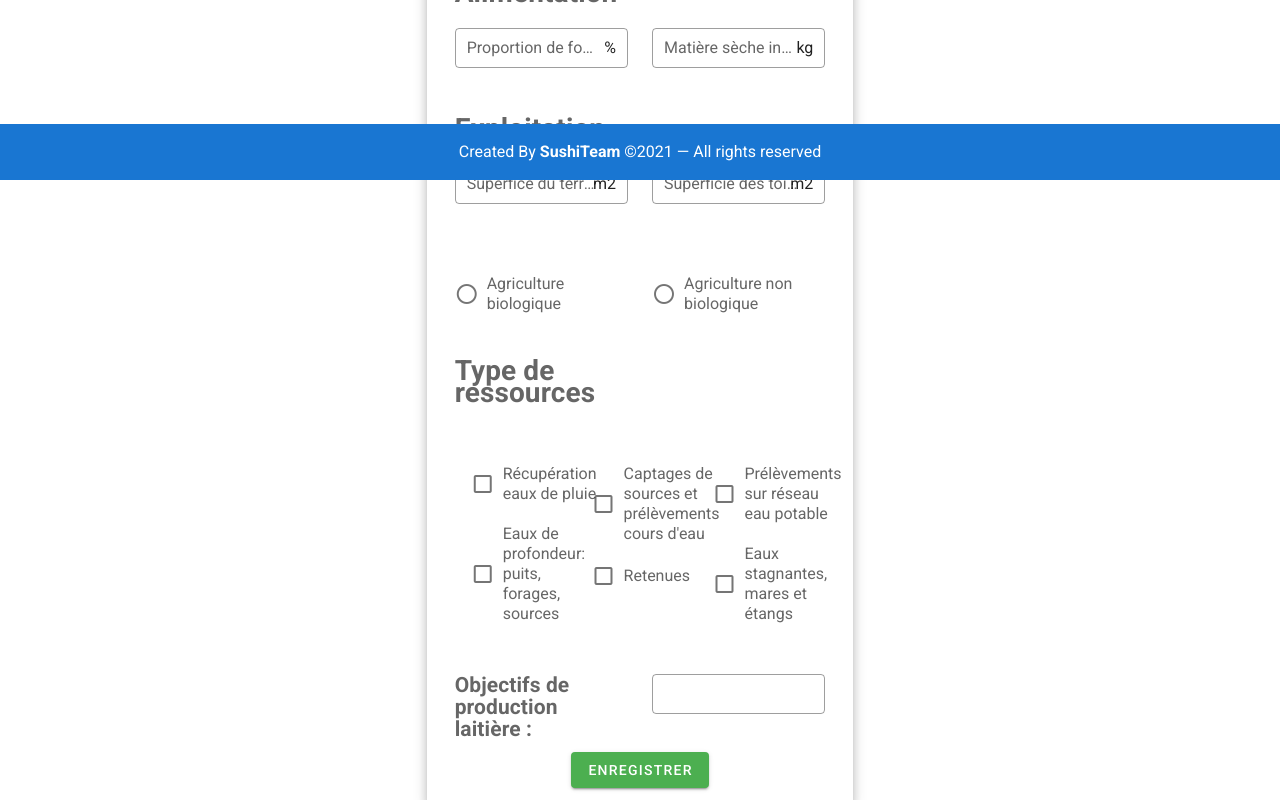
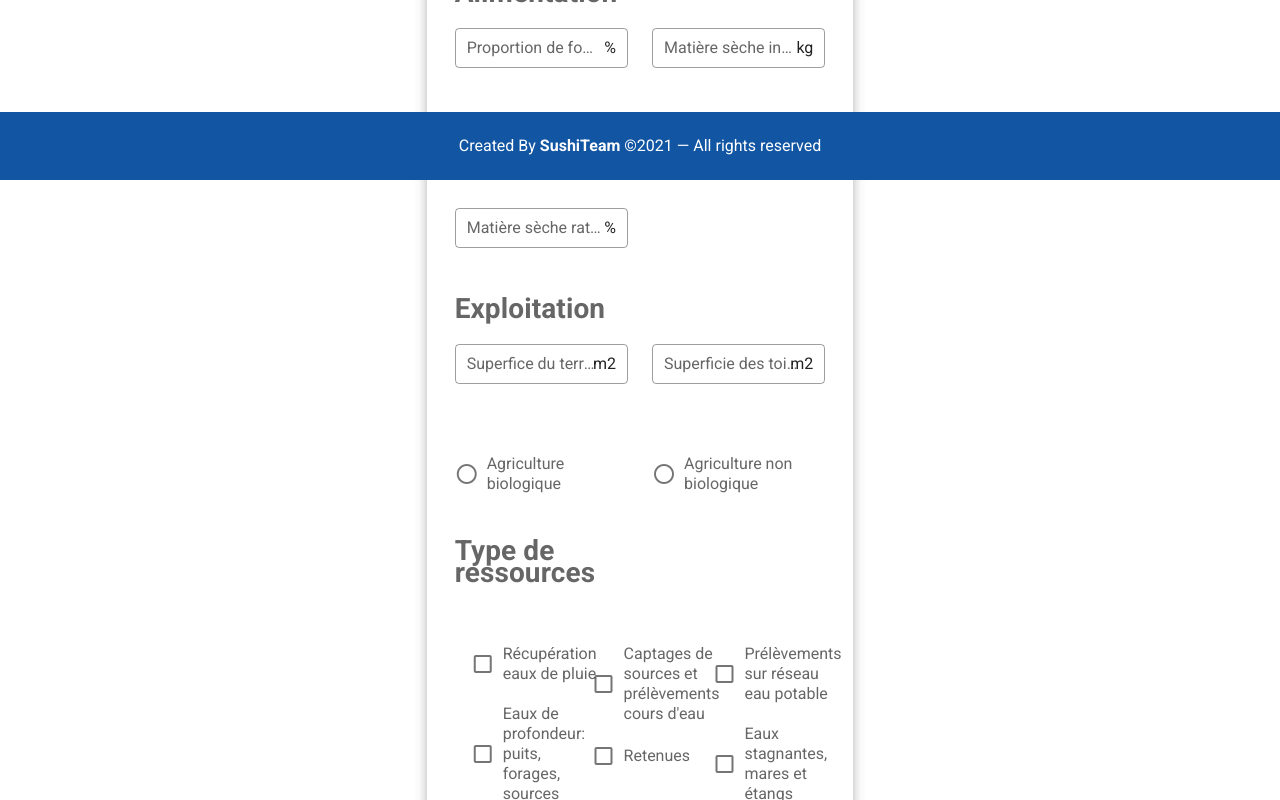
Before and after one commit to Aizen39/ASSEC, a Vue app: page /formulaire in a window 1280 px wide. Shown: the part 620-1420 px from the top of the page. Built offline with nearby package versions, Linux system fonts and the light colour scheme.

Commit message:
changing dashboard

```diff
--- a/src/components/Footer.vue
+++ b/src/components/Footer.vue
@@ -1,7 +1,7 @@
 <template>
-  <v-footer app color="primary" dark padless>
+  <v-footer app color="#1155A3" >
     <v-row justify="center" no-gutters>
-      <v-col class="primary py-4 text-center white--text" cols="12">
+      <v-col class="py-4 text-center white--text" cols="12">
         Created By <strong>SushiTeam</strong> ©{{ new Date().getFullYear() }} —
         All rights reserved
       </v-col>
--- a/src/components/Toolbar.vue
+++ b/src/components/Toolbar.vue
@@ -1,5 +1,5 @@
 <template>
-  <v-app-bar app color="primary" dark>
+  <v-app-bar app color="#1155A3" dark>
     <div class="d-flex align-center">
       <!-- <v-img
         alt="Vuetify Logo"
--- a/src/views/DashBoard.vue
+++ b/src/views/DashBoard.vue
@@ -2,9 +2,7 @@
   <v-layout>
     <v-flex>
       <v-row justify="center">
-        <h1>
-          Tableau de bord
-        </h1>
+        <h1>Tableau de bord</h1>
       </v-row>
       <v-row justify="space-around">
         <v-col>
@@ -16,20 +14,31 @@
       </v-row>
       <v-row>
         <v-col cols="6">
-        <v-img
+          <v-card
+          elevation="2"
+          shaped>
+          <v-card-title>
+            Évaluation des sources disponibles sur l'exploitation de l'eau
+          </v-card-title>
+          <v-card-subtitle>
+            <p>Réglementation déclaration fonction des prélèvements</p>
+          </v-card-subtitle>
+          </v-card>
+          <!-- <v-img
           :src="require('../assets/Courbe1.png')"
           class="my-3"
           contain
           height="200"
-        />
-        <v-img
+        /> -->
+          <v-img
           :src="require('../assets/Analyse.png')"
           class="my-3"
           contain
           height="200"
         />
-      </v-col>
+        </v-col>
       </v-row>
+      <v-card elevation="2"></v-card>
     </v-flex>
   </v-layout>
 </template>
--- a/src/views/Formulaire.vue
+++ b/src/views/Formulaire.vue
@@ -3,7 +3,7 @@
     <v-flex xs12 sm8 md4>
       <v-form ref="form" @submit="veriform">
         <v-card class="elevation-8">
-          <v-toolbar dark color="primary">
+          <v-toolbar dark color="#1155A3">
             <v-toolbar-title>Formulaire d'évaluation</v-toolbar-title>
           </v-toolbar>
           <v-card-text>
@@ -138,6 +138,43 @@
             <v-container>
               <v-row>
                 <v-col cols="12" sm="6">
+                  <v-text-field
+                    label="Matière sèche ration humide"
+                    placeholder="Veuillez saisir un nombre"
+                    suffix="%"
+                    outlined
+                    dense
+                  ></v-text-field>
+                </v-col>
+
+                <v-col cols="12" sm="6">
+                  <v-text-field
+                    label="Matière sèche ration fourrage sec"
+                    suffix="%"
+                    outlined
+                    dense
+                  ></v-text-field>
+                </v-col>
+              </v-row>
+            </v-container>
+
+            <v-container>
+              <v-row>
+                <v-col cols="12" sm="6">
+                  <v-text-field
+                    label="Matière sèche ration pâture"
+                    placeholder="Veuillez saisir un nombre"
+                    suffix="%"
+                    outlined
+                    dense
+                  ></v-text-field>
+                </v-col>
+              </v-row>
+            </v-container>
+
+            <v-container>
+              <v-row>
+                <v-col cols="12" sm="6">
                   <h1>Exploitation</h1>
                 </v-col>
               </v-row>
@@ -152,10 +189,7 @@
                     outlined
                     dense
                   ></v-text-field>
-                 </v-col>
-
-
-
+                </v-col>
 
                 <v-col cols="12" sm="6">
                   <v-text-field
@@ -167,15 +201,19 @@
                 </v-col>
 
                 <v-radio-group v-model="row" row>
-                    <v-col cols="6">
-                    <v-radio label="Agriculture biologique" value="radio-1"></v-radio>
-                    </v-col>
-                    <v-col cols="6">
-                    <v-radio label="Agriculture non biologique" value="radio-2"></v-radio>
+                  <v-col cols="6">
+                    <v-radio
+                      label="Agriculture biologique"
+                      value="radio-1"
+                    ></v-radio>
                   </v-col>
-
-
-                  </v-radio-group>
+                  <v-col cols="6">
+                    <v-radio
+                      label="Agriculture non biologique"
+                      value="radio-2"
+                    ></v-radio>
+                  </v-col>
+                </v-radio-group>
               </v-row>
             </v-container>
 
@@ -230,7 +268,7 @@
                         class="quanti"
                         v-model="captage"
                         label="Captages de sources et prélèvements cours d'eau"
-                        color="success"
+                        color="#25a856"
                         value="success"
                         hide-details
                       ></v-checkbox>
@@ -302,17 +340,22 @@
             <v-container>
               <v-row>
                 <v-col cols="12" sm="6">
-                  <h2>Objectifs de production laitière :</h2>
+                  <h2>Objectif de production journalière :</h2>
                 </v-col>
 
                 <v-col cols="12" sm="6">
-                  <v-text-field outlined dense></v-text-field>
+                  <v-text-field
+                  outlined
+                  dense
+                  suffix="L/jour"
+                  >
+                  </v-text-field>
                 </v-col>
               </v-row>
             </v-container>
 
             <div class="text-center">
-              <v-btn @click="submit" color="success" dark> Enregistrer </v-btn>
+              <v-btn @click="submit" color="#25a856" dark> Enregistrer </v-btn>
             </div>
           </v-card-text>
         </v-card>
```
